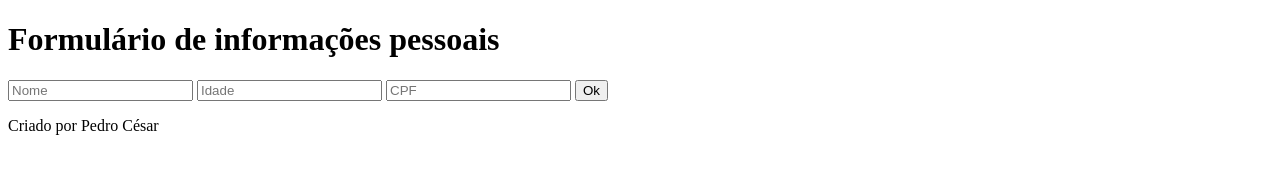
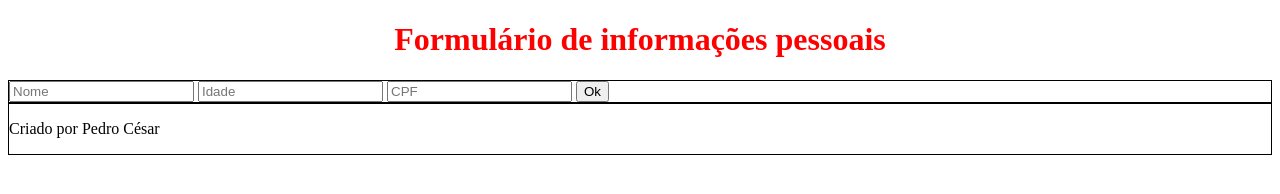
Before and after one commit to PedroDelgo/programacao_web_cc4, a plain HTML site: page index.html in a window 1280 px wide. Drawn offline with Linux system fonts and the light colour scheme.

Commit message:
Create style.css and Update index.html

```diff
--- a/index.html
+++ b/index.html
@@ -3,16 +3,21 @@
 <head>
     <meta charset="UTF-8">
     <meta name="viewport" content="width=device-width, initial-scale=1.0">
+    <link rel="stylesheet" href="style.css">
     <title>Programação Web</title>
 </head>
 <body>
-    <h1>Formulário de informações pessoais</h1>
-    <input type="text" placeholder="Nome">
-    <input type="number"placeholder="Idade">
-    <input type="number"placeholder="CPF">
-    <button>Ok</button>
+    <h1 id="title">Formulário de informações pessoais</h1>
+    <div class="inputs">
+        <input type="text" placeholder="Nome">
+        <input type="number"placeholder="Idade">
+        <input type="number"placeholder="CPF">
+        <button>Ok</button>
+    </div>
+    <div class="baseboard">
     <footer>
         <p>Criado por Pedro César</p>
     </footer>
+    </div>
 </body>
 </html>
--- /dev/null
+++ b/style.css
@@ -0,0 +1,13 @@
+#title {
+    color: red;
+    text-align: center;
+}
+/* # = ID . = CLASS*/
+
+.inputs {
+    border: 1px solid;
+}
+
+.baseboard {
+    border: 1px solid;
+}
```
